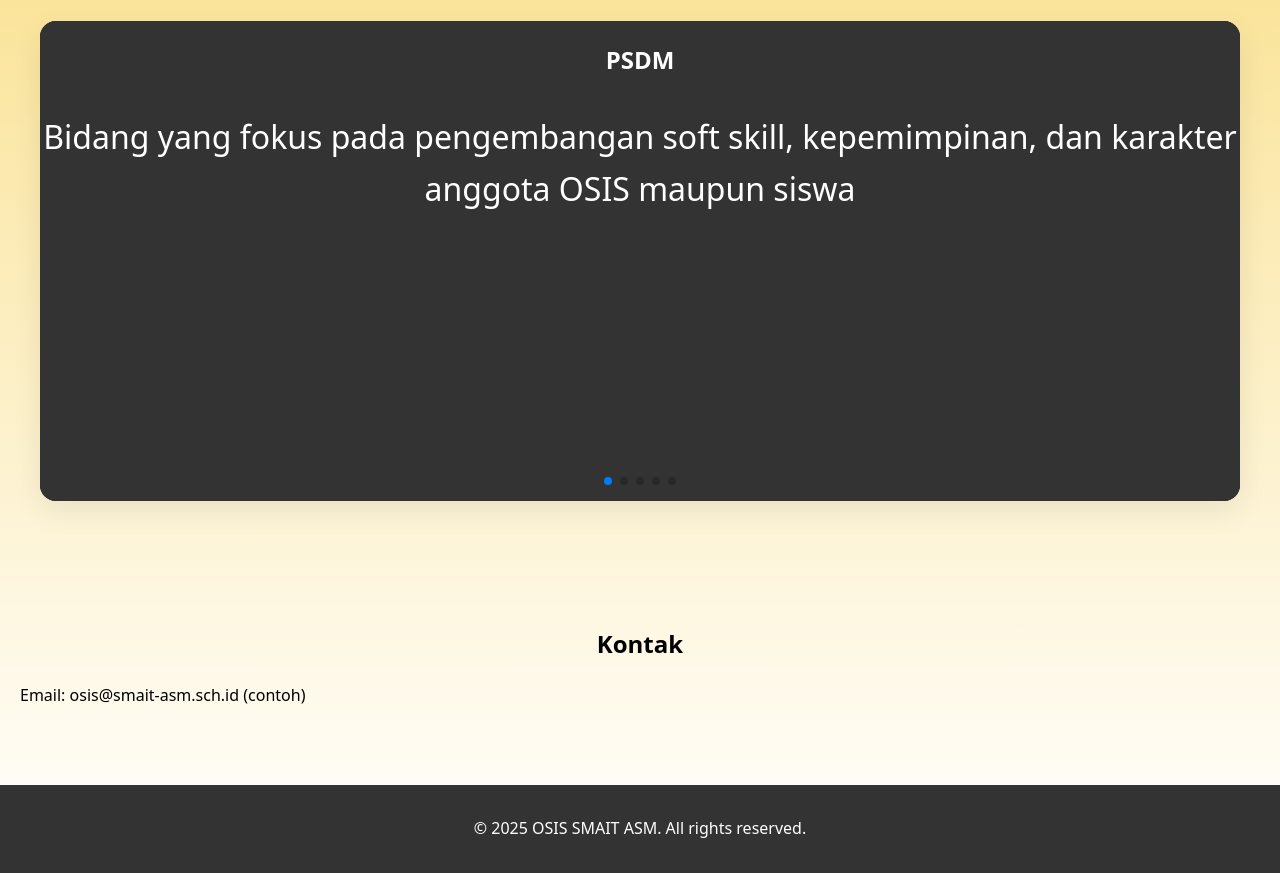
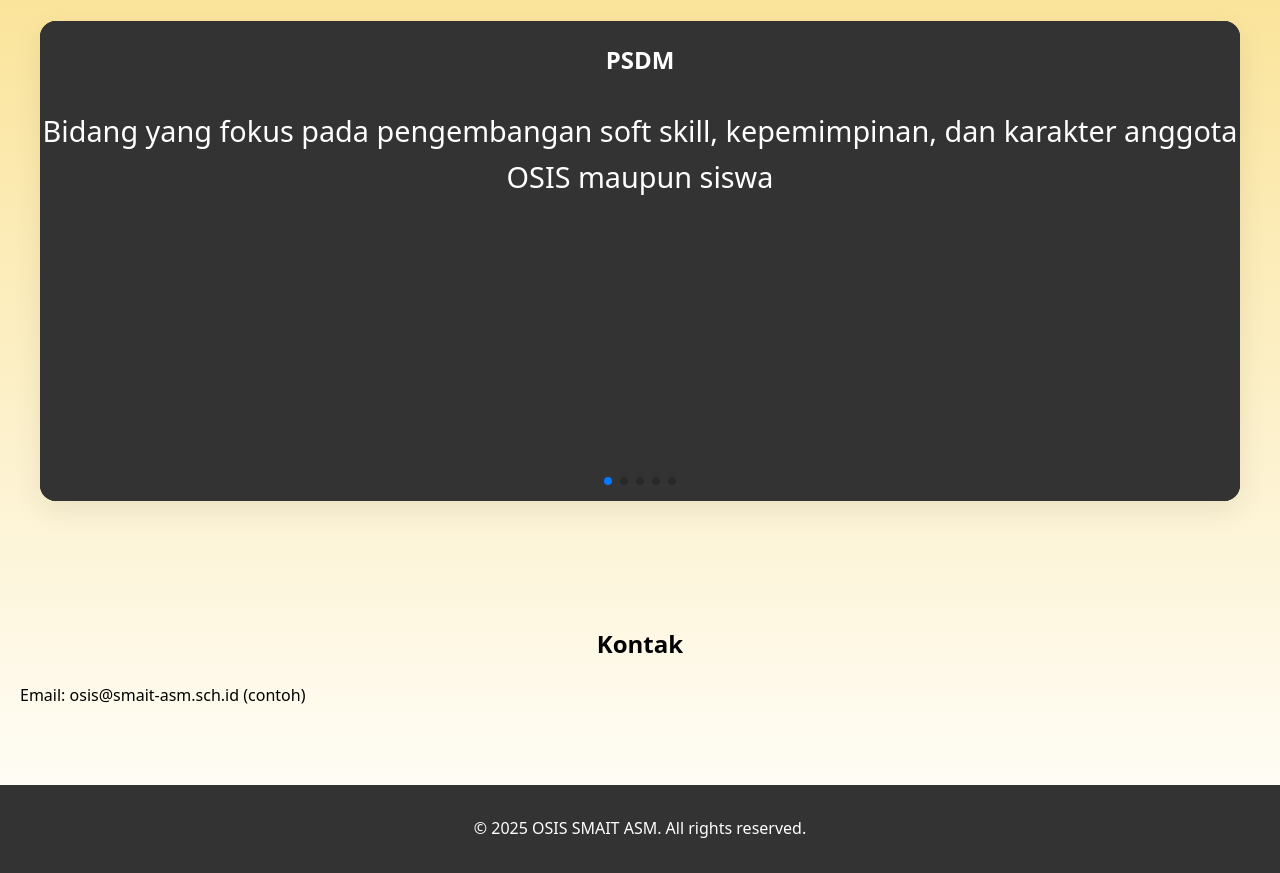
Before and after one commit to rafinando/smaittest, a plain HTML site: page index.html in a window 1280 px wide. Shown: the part 1014-1887 px from the top of the page. Drawn offline with nearby package versions, Linux system fonts and the light colour scheme.

Commit message:
Update1 styles.css

```diff
--- a/styles.css
+++ b/styles.css
@@ -153,7 +153,7 @@ body{
   }
 
 .textsize{
-    font-size: clamp(1.8rem, 2.5vw, 5rem) ;
+    font-size: clamp(1.8rem, 2vw, 5rem) ;
 }
 
   /* Responsif kecil */
```
